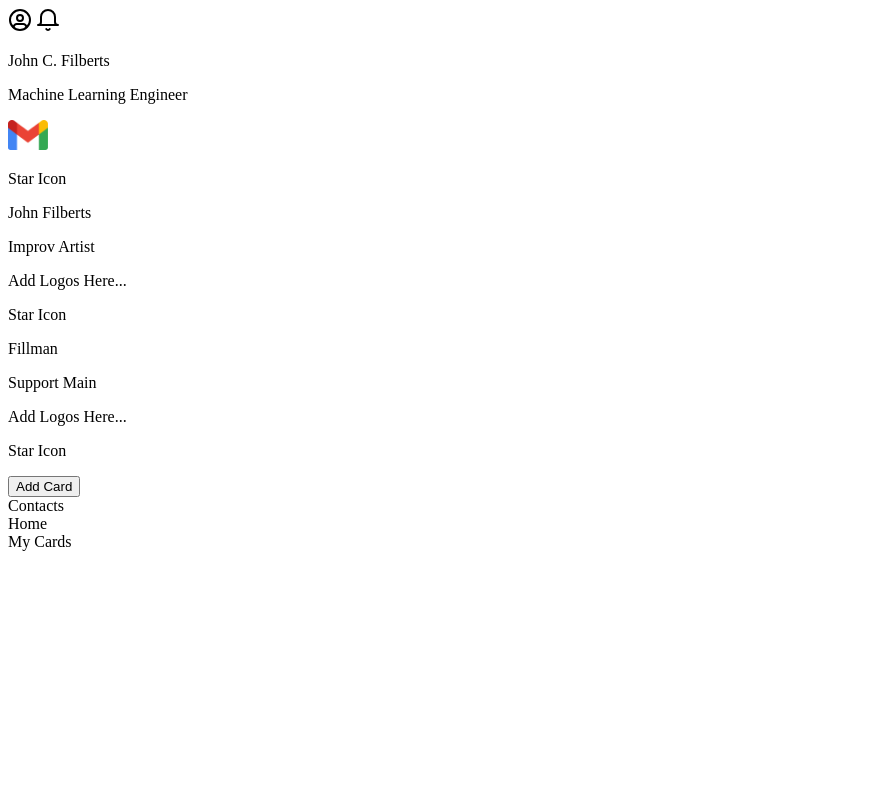
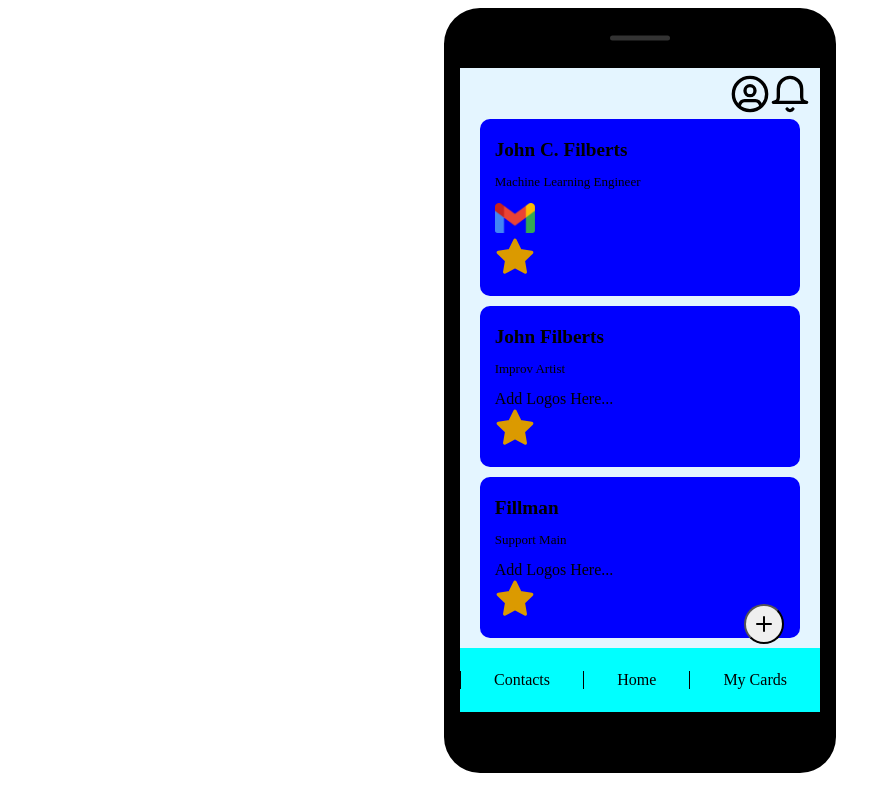
Before and after one commit to sleininger117/CardsProject, a website: page public/cards.html in a window 1280 px wide. Shown: the whole page, without its empty margins (0-891 px from the left). Drawn offline with Linux system fonts and the light colour scheme.

Commit message:
Many Updates
- Updated CSS for the main pages,
- added ability to remove favorites from homepage by clicking star
- added star icons

```diff
--- a/public/cards.html
+++ b/public/cards.html
@@ -3,11 +3,16 @@
     <head>
         <title>Cards: My Cards</title>
         <link rel="stylesheet" type="text/css" href="./css/main.css">
+        <link rel="stylesheet" type="text/css" href="./css/nav.css">
+        <link rel="stylesheet" type="text/css" href="./css/cards.css">
+        <link rel="stylesheet" type="text/css" href="./css/notif.css">
     </head>
     <body>
+        <div class="smartphone">
+            <div class="content">
                 <div id="accountNotif">
-            <a><svg xmlns="http://www.w3.org/2000/svg" width="24" height="24" viewBox="0 0 24 24" fill="none" stroke="#000000" stroke-width="2" stroke-linecap="round" stroke-linejoin="round"><path d="M5.52 19c.64-2.2 1.84-3 3.22-3h6.52c1.38 0 2.58.8 3.22 3"/><circle cx="12" cy="10" r="3"/><circle cx="12" cy="12" r="10"/></svg></a>
-            <a><svg xmlns="http://www.w3.org/2000/svg" width="24" height="24" viewBox="0 0 24 24" fill="none" stroke="#000000" stroke-width="2" stroke-linecap="round" stroke-linejoin="round"><path d="M22 17H2a3 3 0 0 0 3-3V9a7 7 0 0 1 14 0v5a3 3 0 0 0 3 3zm-8.27 4a2 2 0 0 1-3.46 0"></path></svg></a>
+                    <a><svg xmlns="http://www.w3.org/2000/svg" width="40" height="40" viewBox="0 0 24 24" fill="none" stroke="#000000" stroke-width="2" stroke-linecap="round" stroke-linejoin="round"><path d="M5.52 19c.64-2.2 1.84-3 3.22-3h6.52c1.38 0 2.58.8 3.22 3"/><circle cx="12" cy="10" r="3"/><circle cx="12" cy="12" r="10"/></svg></a>
+                    <a><svg xmlns="http://www.w3.org/2000/svg" width="40" height="40" viewBox="0 0 24 24" fill="none" stroke="#000000" stroke-width="2" stroke-linecap="round" stroke-linejoin="round"><path d="M22 17H2a3 3 0 0 0 3-3V9a7 7 0 0 1 14 0v5a3 3 0 0 0 3 3zm-8.27 4a2 2 0 0 1-3.46 0"></path></svg></a>
                 </div>
                 <main id="myCards">
                     <div class="card">
@@ -16,7 +21,9 @@
                         <div class="logos">
                             <img src="./images/gmail.png" width="40">
                         </div>
-                <p>Star Icon</p>
+                        <div class="starWrapper">
+                            <svg xmlns="http://www.w3.org/2000/svg" width="40" height="40" viewBox="0 0 24 24" fill="#db9a00" stroke="#db9a00" stroke-width="2" stroke-linecap="round" stroke-linejoin="round"><polygon points="12 2 15.09 8.26 22 9.27 17 14.14 18.18 21.02 12 17.77 5.82 21.02 7 14.14 2 9.27 8.91 8.26 12 2"></polygon></svg>
+                        </div>
                     </div>
                     <div class="card">
                         <p class="name">John Filberts</p>
@@ -24,7 +31,9 @@
                         <div class="logos">
                             Add Logos Here...
                         </div>
-                <p>Star Icon</p>
+                        <div class="starWrapper">
+                            <svg xmlns="http://www.w3.org/2000/svg" width="40" height="40" viewBox="0 0 24 24" fill="#db9a00" stroke="#db9a00" stroke-width="2" stroke-linecap="round" stroke-linejoin="round"><polygon points="12 2 15.09 8.26 22 9.27 17 14.14 18.18 21.02 12 17.77 5.82 21.02 7 14.14 2 9.27 8.91 8.26 12 2"></polygon></svg>
+                        </div>
                     </div>
                     <div class="card">
                         <p class="name">Fillman</p>
@@ -32,24 +41,46 @@
                         <div class="logos">
                             Add Logos Here...
                         </div>
-                <p>Star Icon</p>
+                        <div class="starWrapper">
+                            <svg xmlns="http://www.w3.org/2000/svg" width="40" height="40" viewBox="0 0 24 24" fill="#db9a00" stroke="#db9a00" stroke-width="2" stroke-linecap="round" stroke-linejoin="round"><polygon points="12 2 15.09 8.26 22 9.27 17 14.14 18.18 21.02 12 17.77 5.82 21.02 7 14.14 2 9.27 8.91 8.26 12 2"></polygon></svg>
                         </div>
+                    </div>
+                    <button id="addCard" onclick="toAdd()">
+                        <svg xmlns="http://www.w3.org/2000/svg" width="40" height="40" viewBox="0 0 24 24" fill="none" stroke="#000000" stroke-width="2" stroke-linecap="round" stroke-linejoin="round"><line x1="12" y1="5" x2="12" y2="19"></line><line x1="5" y1="12" x2="19" y2="12"></line></svg>
+                    </button>
                 </main>
-        <button>Add Card</button>
                 <nav>
-            <div>
+                    <div onclick="toContacts()">
                         Contacts
                     </div>
-            <div>
+                    <div onclick="toHome()">
                         Home
                     </div>
-            <div>
+                    <div onclick="toCards()">
                         My Cards
                     </div>
                 </nav>
+            </div>
+        </div>
     </body>
     <script>
         //Javascript for the page goes here, I will add it later.
         //Important: Account and notifications should be replaced with SVGs, also Star icon (filled in btw)
+        function toContacts() {
+            window.location.href = "http://127.0.0.1:3000/contacts";
+        }
+        function toHome() {
+            window.location.href = "http://127.0.0.1:3000/home";
+        }
+        function toCards() {
+            window.location.href = "http://127.0.0.1:3000/cards";
+        }
+        function toAdd() {
+            //window.location.href = "http://127.0.0.1:3000/addCard"
+            console.log("move to add card page");
+        }
+        function removeCard(element) {
+            element.get
+        }
     </script>
 </html>
--- /dev/null
+++ b/public/css/cards.css
@@ -0,0 +1,20 @@
+#myCards {
+    width: 95%;
+    display: flex;
+    flex-flow: column;
+    align-items: center;
+    overflow-y: scroll;
+    height: 83%;
+}
+
+#addCard {
+    position: absolute;
+    right: 10%;
+    bottom: 10%;
+    width: 40px;
+    height: 40px;
+    border-radius: 50%;
+    display: flex;
+    align-items: center;
+    align-content: center;
+}
--- a/public/css/home.css
+++ b/public/css/home.css
@@ -1,9 +1,10 @@
 #favorites {
-    width: 100%;
+    width: 95%;
     display: flex;
     flex-flow: column;
     align-items: center;
     overflow-y: scroll;
+    height: 83%;
 }
 
 #favorites .card {
@@ -11,3 +12,11 @@
     margin-bottom: 10px;
     background-color: blue;
 }
+
+.starWrapper {
+    position: relative;
+    right: -85%;
+    top: -100%;
+    width: 0;
+    height: 0;
+}
--- a/public/css/main.css
+++ b/public/css/main.css
@@ -96,3 +96,23 @@
   margin-top: auto;
   margin-bottom: 10%;
 }
+
+.card {
+  padding: 15px;
+  width: 85%;
+  margin-bottom: 10px;
+  background-color: blue;
+  border-radius: 10px;
+}
+
+.card .name {
+  font-size: larger;
+  font-weight: bold;
+  margin-bottom: 3px;
+  margin-top: 5px;
+}
+
+.card .description{
+  font-size: small;
+  font-weight: normal;
+}
--- a/public/css/notif.css
+++ b/public/css/notif.css
@@ -1,6 +1,8 @@
 #accountNotif {
     display: flex;
     margin-left: auto;
-    margin-top: 10px;
+    margin-top: 2px;
     margin-right: 10px;
+    align-items: center;
+    height: 7%;
 }
```
Also changed, not shown: public/contacts.html (+16 -6 lines), public/home.html (+22 -5 lines), public/images/phone.png (added). Lines whose indentation alone changed are shown as unchanged.
